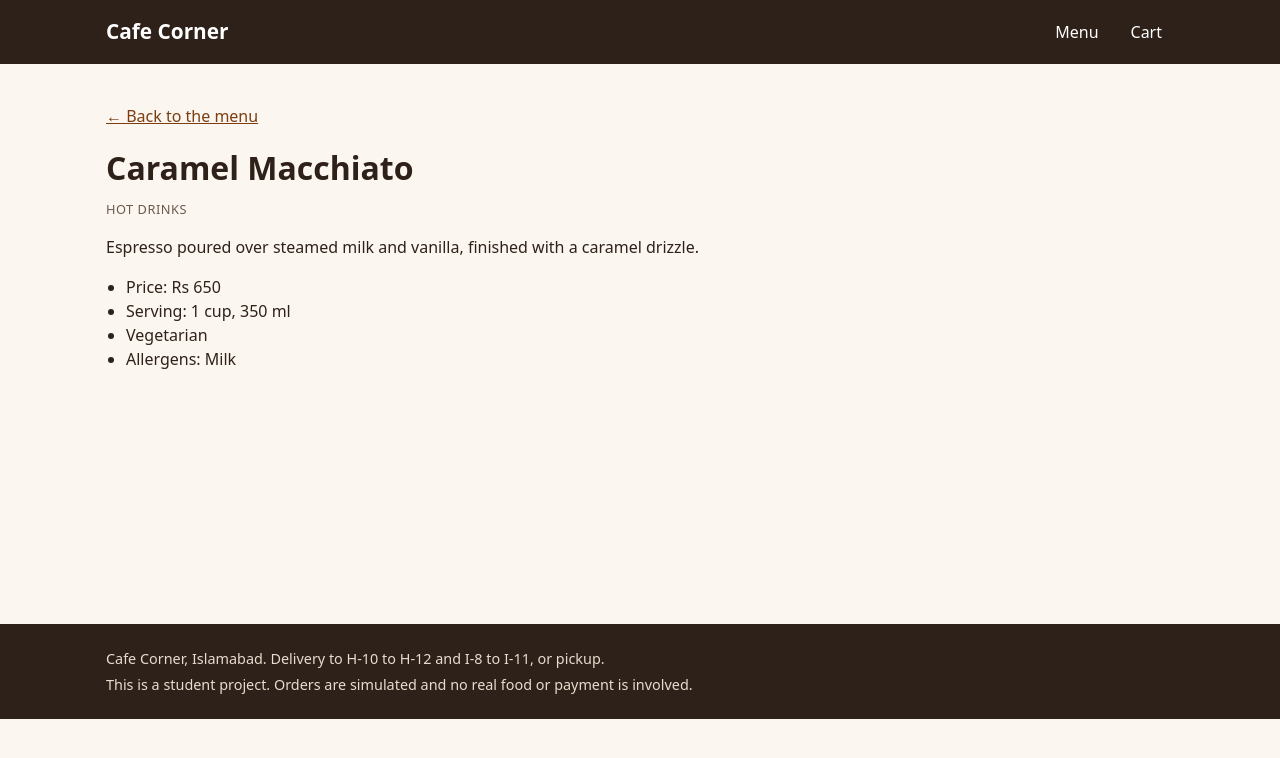
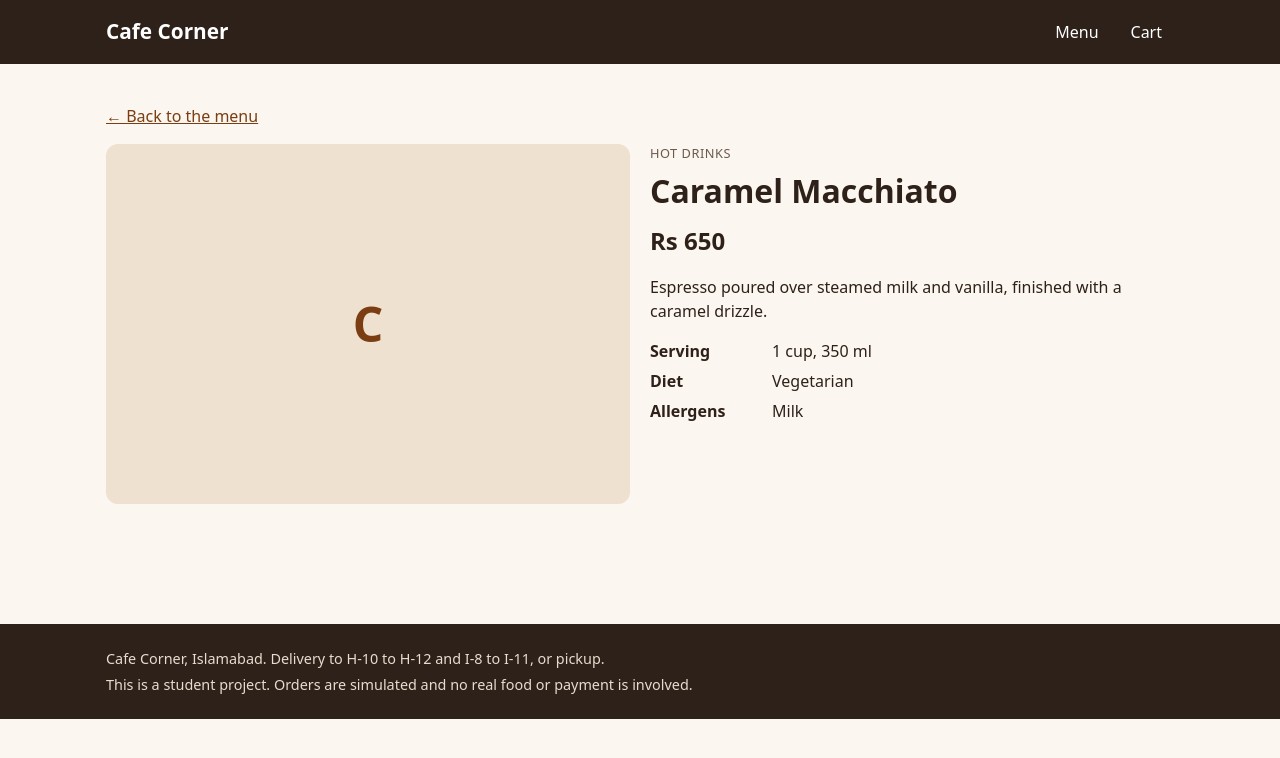
Before and after one commit to maryamimran35/cafe-corner, a React (Vite) app: page /items/1 in a window 1280 px wide. Shown: the top 758 px of the page. Built offline with nearby package versions, Linux system fonts and the light colour scheme.

Commit message:
Expand item details page with serving, diet, allergens and deal choices

```diff
--- a/src/index.css
+++ b/src/index.css
@@ -146,3 +146,24 @@ a { color: var(--primary); }
   text-align: center;
 }
 .empty-state h2 { margin-top: 0; }
+
+/* Details page */
+.details { display: grid; gap: 20px; grid-template-columns: 1fr; }
+.details-media {
+  height: 220px;
+  background: #efe1d0;
+  border-radius: var(--radius);
+  display: flex;
+  align-items: center;
+  justify-content: center;
+  overflow: hidden;
+}
+.details-media img { width: 100%; height: 100%; object-fit: cover; }
+.details-price { font-size: 1.5rem; font-weight: 700; margin: 0 0 8px; }
+.facts { display: grid; grid-template-columns: 110px 1fr; gap: 6px 12px; margin: 16px 0; }
+.facts dt { font-weight: 600; }
+.facts dd { margin: 0; }
+@media (min-width: 800px) {
+  .details { grid-template-columns: 1fr 1fr; }
+  .details-media { height: 360px; }
+}
--- a/src/pages/ItemDetailsPage.jsx
+++ b/src/pages/ItemDetailsPage.jsx
@@ -20,20 +20,57 @@ function ItemDetailsPage() {
     );
   }
 
+  // Deals list which items can be chosen
+  const dealChoices = item.deal
+    ? item.deal.choiceIds
+        .map((choiceId) => menuItems.find((entry) => entry.id === choiceId))
+        .filter(Boolean)
+    : [];
+
   return (
     <>
       <p>
         <Link to="/">&larr; Back to the menu</Link>
       </p>
-      <h1>{item.name}</h1>
-      <p className="card-category">{item.category}</p>
-      <p>{item.description}</p>
-      <ul className="detail-list">
-        <li>Price: {formatPrice(item.price)}</li>
-        <li>Serving: {item.serving}</li>
-        <li>{item.vegetarian ? "Vegetarian" : "Contains meat"}</li>
-        <li>Allergens: {item.allergens.length > 0 ? item.allergens.join(", ") : "None listed"}</li>
-      </ul>
+
+      <div className="details">
+        <div className="details-media">
+          {item.image ? (
+            <img src={item.image} alt={item.name} />
+          ) : (
+            <span className="card-fallback" aria-hidden="true">
+              {item.name.charAt(0)}
+            </span>
+          )}
+        </div>
+
+        <div className="details-info">
+          <p className="card-category">{item.category}</p>
+          <h1>{item.name}</h1>
+          <p className="details-price">{formatPrice(item.price)}</p>
+          <p>{item.description}</p>
+
+          <dl className="facts">
+            <dt>Serving</dt>
+            <dd>{item.serving}</dd>
+            <dt>Diet</dt>
+            <dd>{item.vegetarian ? "Vegetarian" : "Contains meat"}</dd>
+            <dt>Allergens</dt>
+            <dd>{item.allergens.length > 0 ? item.allergens.join(", ") : "None listed"}</dd>
+          </dl>
+
+          {item.deal && (
+            <section aria-labelledby="deal-heading">
+              <h2 id="deal-heading">Choose 1 {item.deal.choiceLabel.toLowerCase()}</h2>
+              <ul>
+                {dealChoices.map((choice) => (
+                  <li key={choice.id}>{choice.name}</li>
+                ))}
+              </ul>
+            </section>
+          )}
+        </div>
+      </div>
     </>
   );
 }
```
